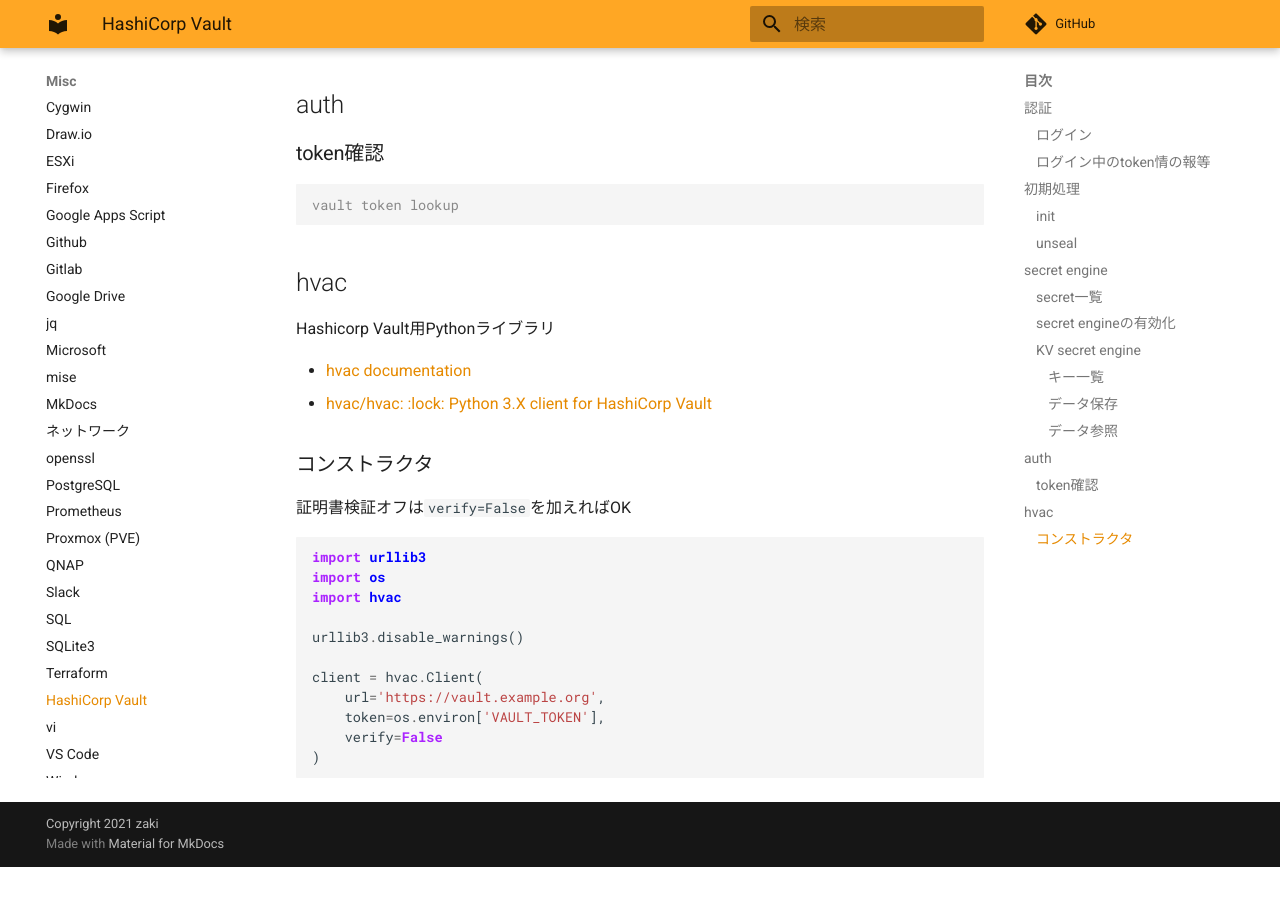
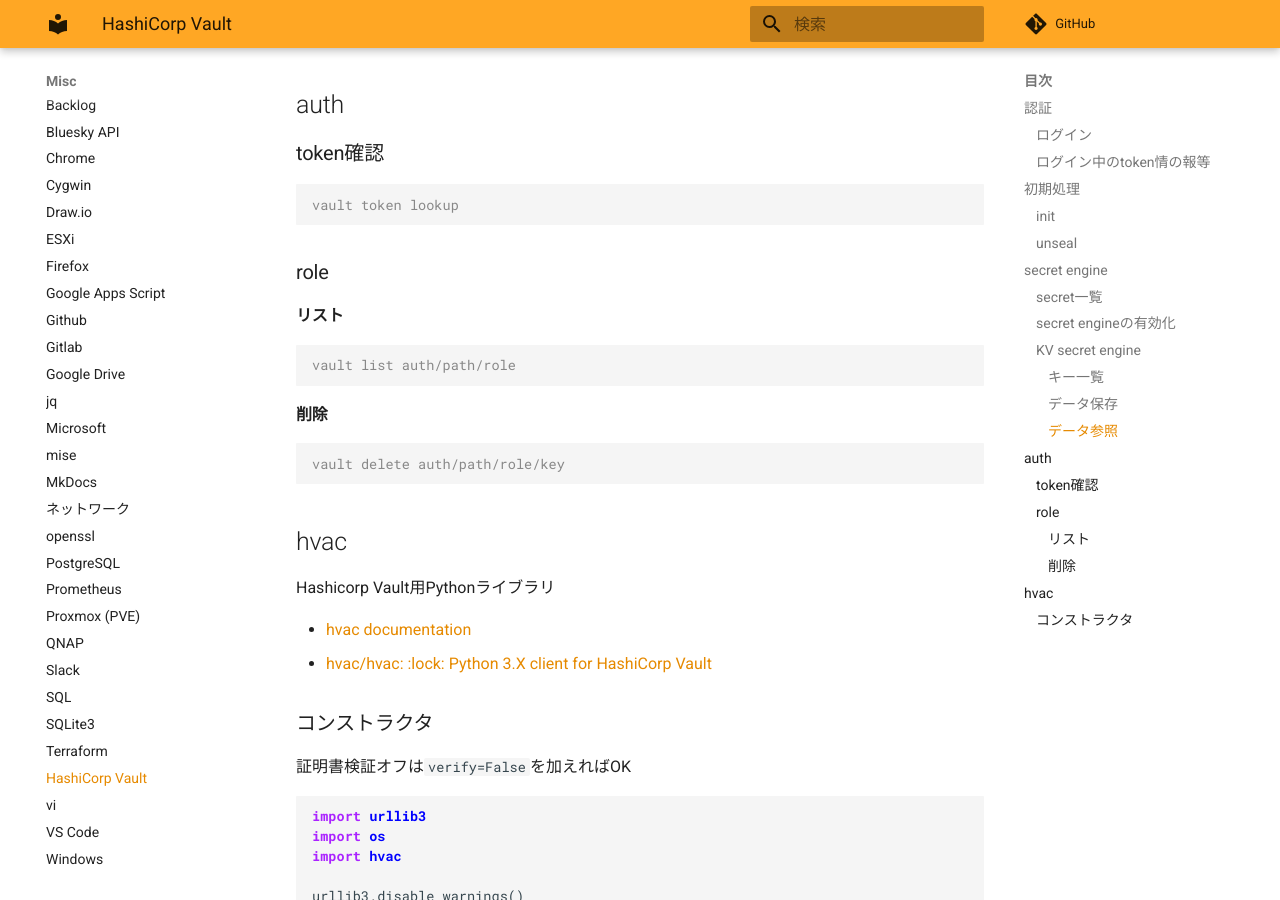
Before and after one commit to zaki-lknr/docs, an MkDocs documentation site: the page built from docs/Misc/vault.md, in a window 1280 px wide and 900 px high, scrolled down 2120 px. Built offline with MkDocs 1.6.1 and Material for MkDocs 9.7.7, drawn with Linux system fonts in a browser that asks for light colours; comment, search, counter and statistics services are not loaded; before the commit the page ends 2987 px from its top, so only the background shows below that.

Commit message:
add: misc/vault: roleリスト・削除

````diff
--- a/docs/Misc/vault.md
+++ b/docs/Misc/vault.md
@@ -107,6 +107,20 @@ curl -H "X-Vault-Token: ${token}" http://server:port/v1/<secret-engine-name>/dat
 vault token lookup
 ```
 
+### role
+
+#### リスト
+
+```console
+vault list auth/path/role
+```
+
+#### 削除
+
+```console
+vault delete auth/path/role/key
+```
+
 ## hvac
 
 Hashicorp Vault用Pythonライブラリ
````
